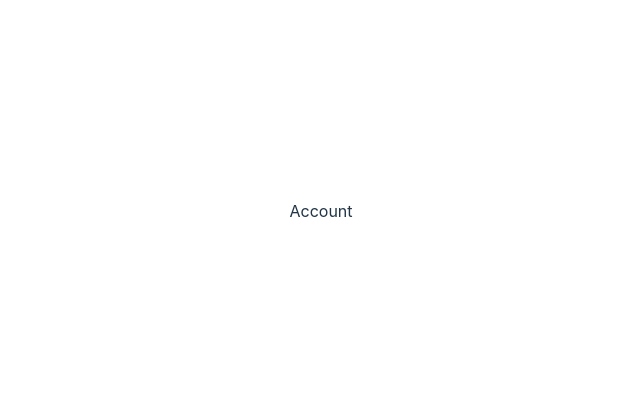
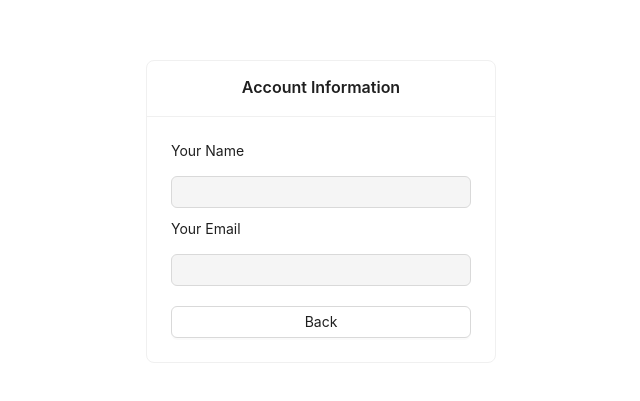
Before and after one commit to RevoU-FSSE-2/week-14-sanhendrindp, a React (Vite) app in the folder react-app/: page /account in a window 1280 px wide. Shown: the part 189-590 px from the top of the page, without its empty margins (319-959 px from the left). Built offline with nearby package versions, Linux system fonts and the light colour scheme.

Commit message:
feat: :sparkles: Create account info page

```diff
--- a/react-app/src/App.tsx
+++ b/react-app/src/App.tsx
@@ -6,6 +6,7 @@ import {
   CategoryEdit,
   Login,
   Register,
+  AccountInfo,
 } from "./pages";
 
 function App() {
@@ -32,7 +33,7 @@ function App() {
     },
     {
       path: "/account",
-      element: <>Account</>,
+      element: <AccountInfo />,
     },
   ]);
 
--- /dev/null
+++ b/react-app/src/components/AccountInfoForm/index.tsx
@@ -0,0 +1,39 @@
+import { useNavigate } from "react-router-dom";
+import { Button, Card, Input, Typography } from "antd";
+
+const AccountInfoForm = () => {
+  const navigate = useNavigate();
+
+  return (
+    <>
+      <Card title={"Account Information"} bordered style={{ width: "350px" }}>
+        <form>
+          <div>
+            <Typography.Paragraph style={{ textAlign: "left" }}>
+              {"Your Name"}
+            </Typography.Paragraph>
+            <Input name={"name"} disabled />
+          </div>
+          <div>
+            <Typography.Paragraph
+              style={{ marginTop: "10px", textAlign: "left" }}
+            >
+              {"Your Email"}
+            </Typography.Paragraph>
+            <Input name={"email"} disabled />
+          </div>
+          <Button
+            type={"default"}
+            htmlType={"submit"}
+            style={{ width: "300px", marginTop: "20px" }}
+            onClick={() => navigate("/category")}
+          >
+            Back
+          </Button>
+        </form>
+      </Card>
+    </>
+  );
+};
+
+export default AccountInfoForm;
--- a/react-app/src/components/index.ts
+++ b/react-app/src/components/index.ts
@@ -2,3 +2,4 @@ export { default as CategoryList } from "./CategoryList";
 export { default as CategoryForm } from "./CategoryForm";
 export { default as LoginForm } from "./LoginForm";
 export { default as RegisterForm } from "./RegisterForm";
+export { default as AccountInfoForm } from "./AccountInfoForm";
--- /dev/null
+++ b/react-app/src/pages/AccountInfo/index.tsx
@@ -0,0 +1,11 @@
+import { AccountInfoForm } from "../../components";
+
+const AccountInfo = () => {
+  return (
+    <>
+      <AccountInfoForm />
+    </>
+  );
+};
+
+export default AccountInfo;
--- a/react-app/src/pages/index.ts
+++ b/react-app/src/pages/index.ts
@@ -3,3 +3,4 @@ export { default as CategoryEdit } from "./CategoryEdit";
 export { default as CategoryNew } from "./CategoryNew";
 export { default as Login } from "./Login";
 export { default as Register } from "./Register";
+export { default as AccountInfo } from "./AccountInfo";
```
